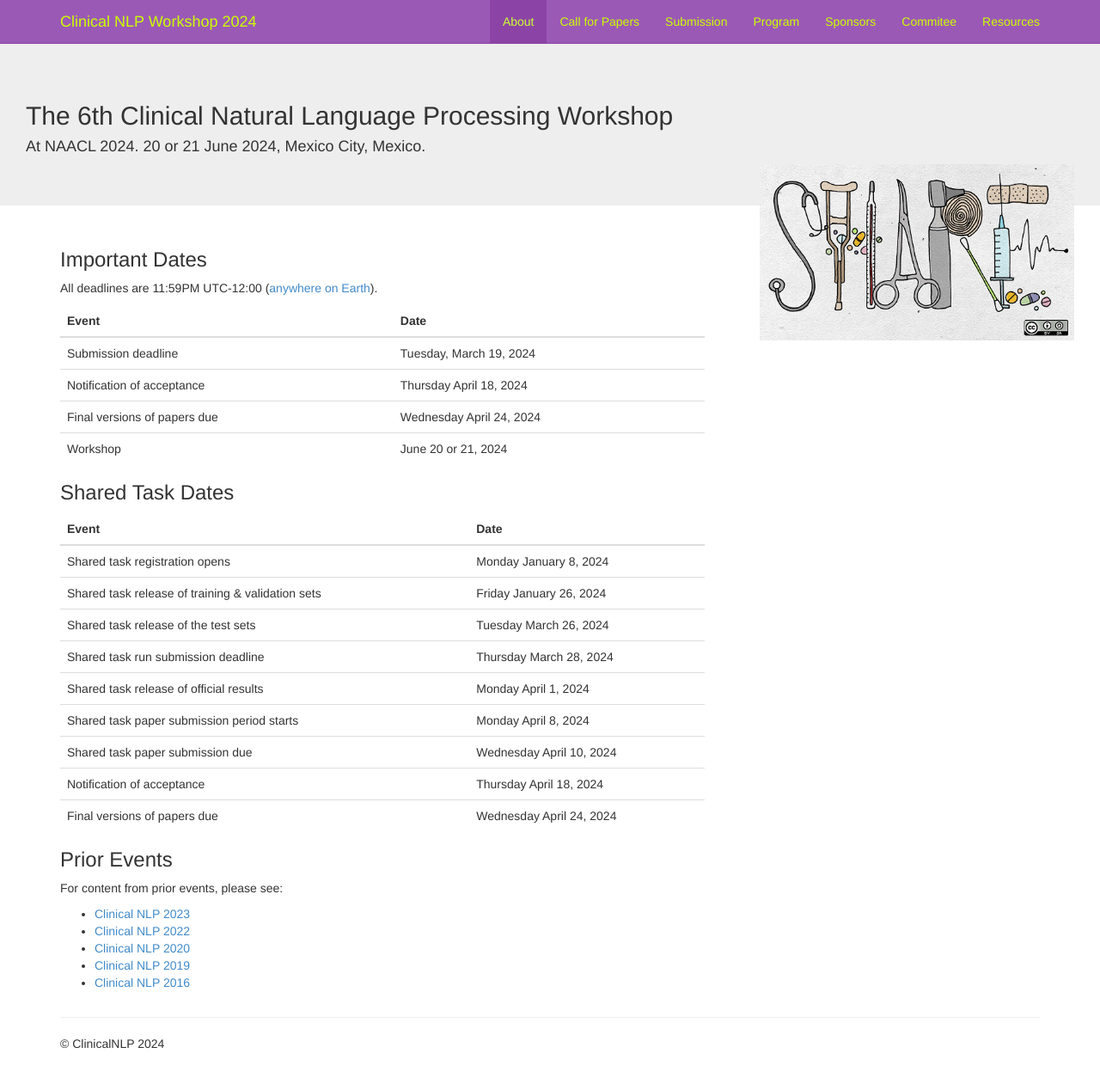
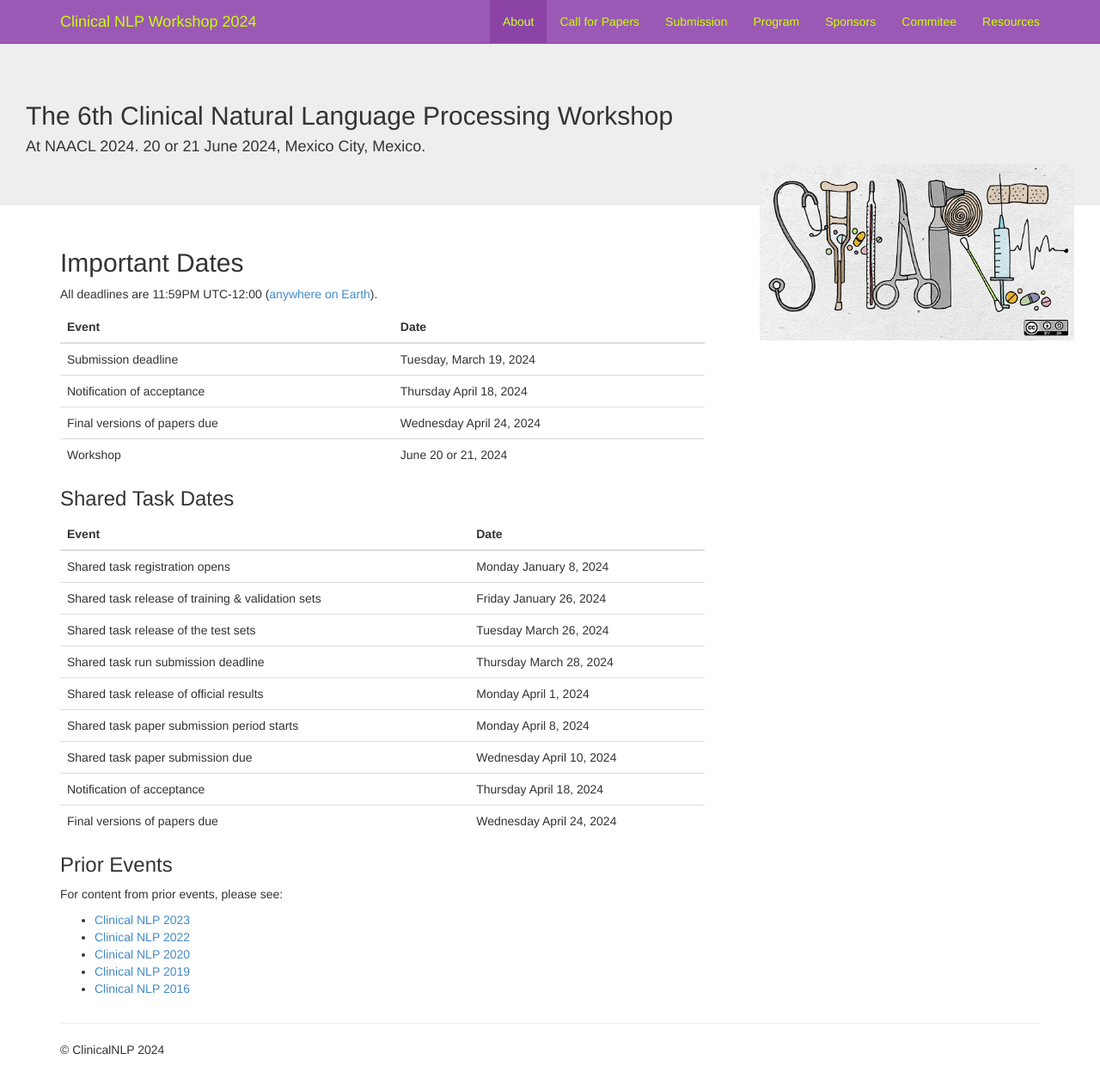
Before and after one commit to clinical-nlp/clinical-nlp.github.io, a Jekyll site: the page built from 2024/index.md, in a window 1280 px wide and 1261 px high. Shown: the whole window at 86% size. Built offline with Jekyll 4.4.1, drawn with Linux system fonts in a browser that asks for light colours; nearby versions of some CDN libraries; comment, search, counter and statistics services are not loaded.

```diff
--- a/2024/index.md
+++ b/2024/index.md
@@ -3,7 +3,7 @@ title: about
 layout: default_2024
 ---
 
-### Important Dates
+## Important Dates
 
 All deadlines are 11:59PM UTC-12:00 ([anywhere on Earth](https://www.timeanddate.com/time/zones/aoe)).
 
```
